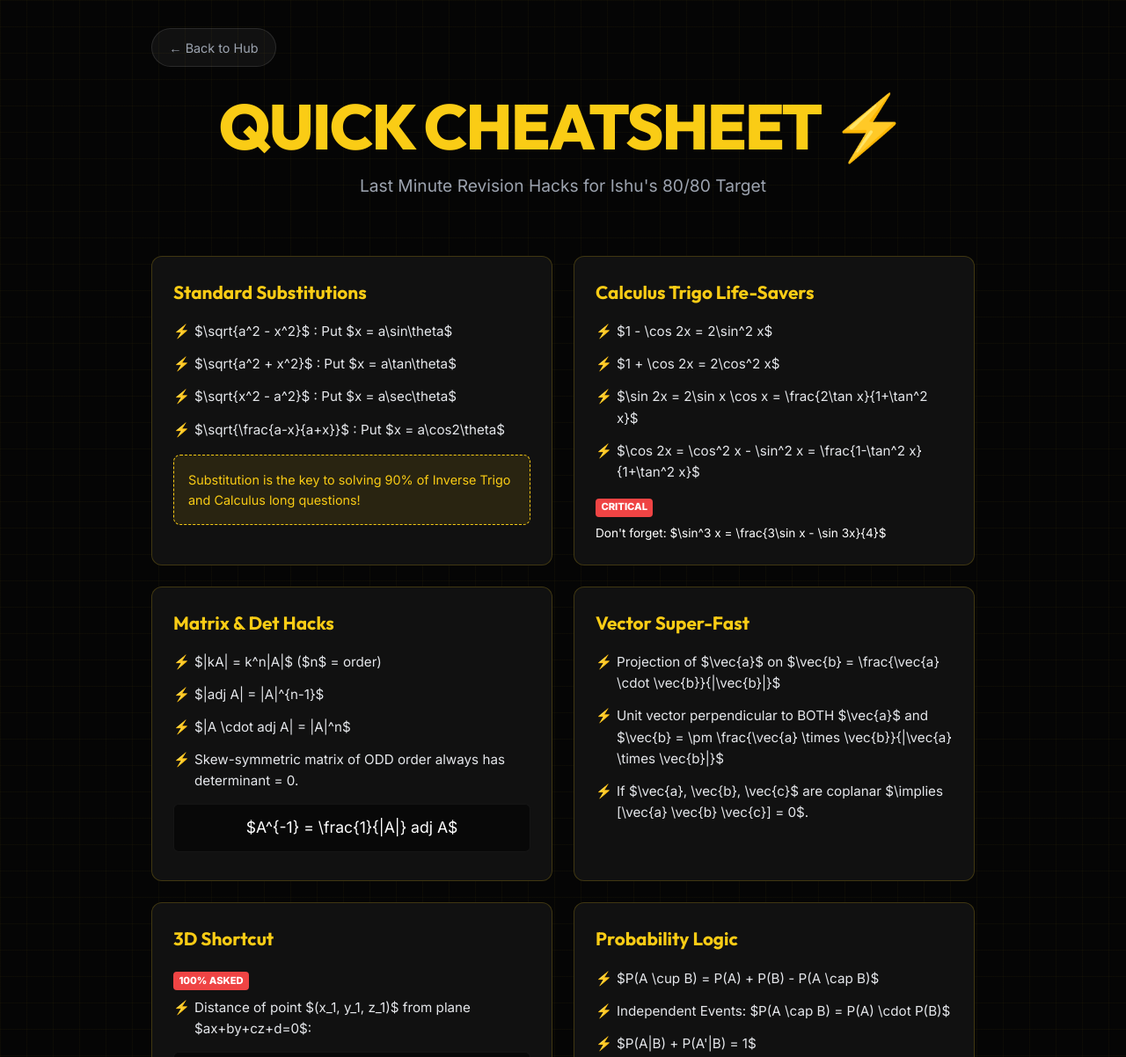
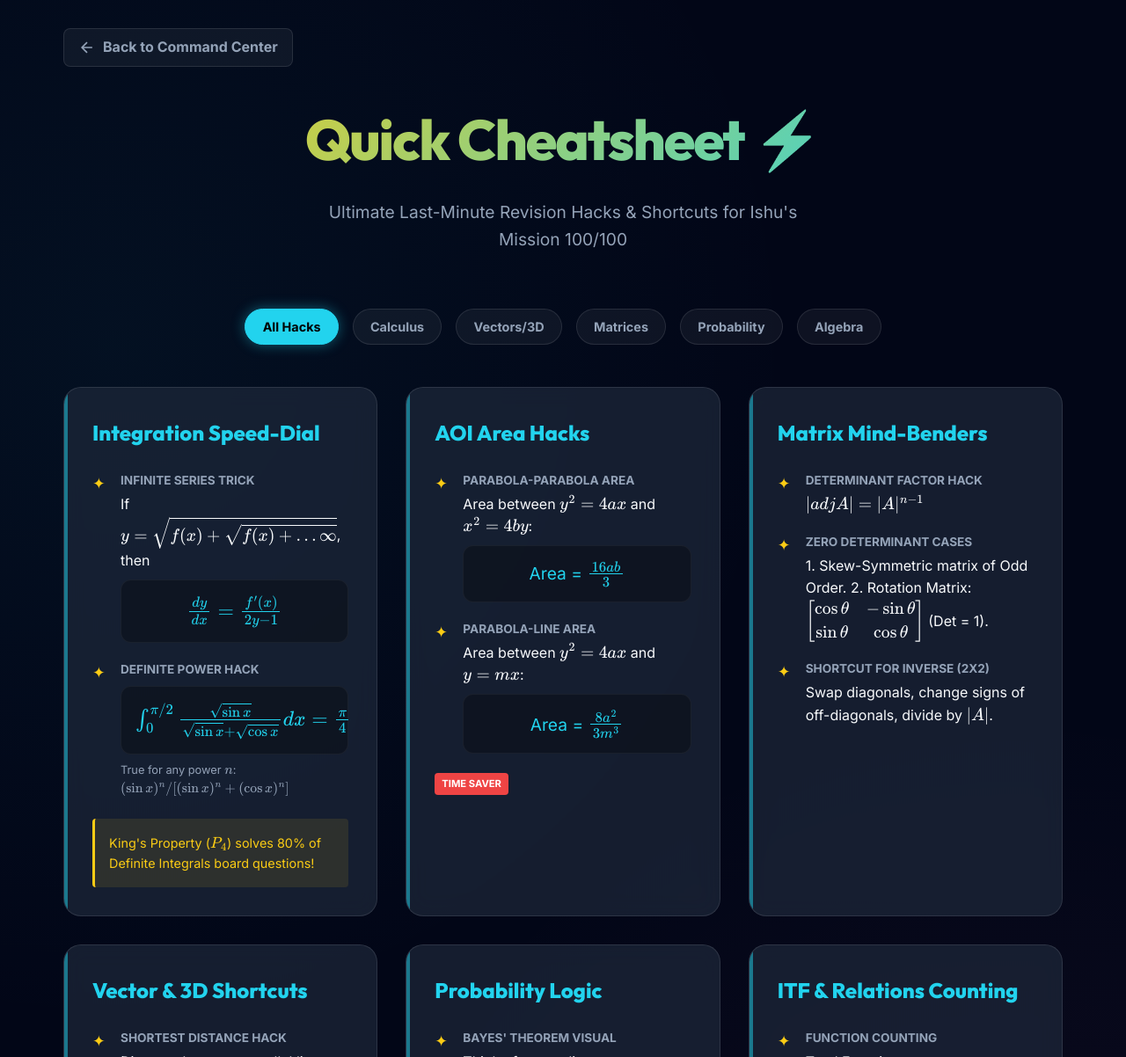
Before and after one commit to thoratpratik2323-hue/math-quick-cheatsheet, a plain HTML site: page index.html in a window 1280 px wide. Shown: the top 1202 px of the page at 88% size. Drawn offline with nearby package versions, Linux system fonts and the light colour scheme.

Commit message:
UPDATED Quick Cheatsheet with premium design and advanced math hacks

```diff
--- a/index.html
+++ b/index.html
@@ -5,27 +5,37 @@
     <meta charset="UTF-8">
     <meta name="viewport" content="width=device-width, initial-scale=1.0">
     <title>Math Quick Cheatsheet | Last Minute Hacks | Target 80/80</title>
-    <link
-        href="https://fonts.googleapis.com/css2?family=Inter:wght@300;400;600;800&family=Outfit:wght@500;700;800&display=swap"
+    <link href="https://fonts.googleapis.com/css2?family=Outfit:wght@400;600;800&family=Inter:wght@400;700&display=swap"
         rel="stylesheet">
-    <script src="https://polyfill.io/v3/polyfill.min.js?features=es6"></script>
+    <script>
+        window.MathJax = {
+            tex: {
+                inlineMath: [['$', '$'], ['\\(', '\\)']],
+                displayMath: [['$$', '$$'], ['\\[', '\\]']]
+            },
+            options: {
+                skipHtmlTags: ['script', 'noscript', 'style', 'textarea', 'pre']
+            }
+        };
+    </script>
     <script id="MathJax-script" async src="https://cdn.jsdelivr.net/npm/mathjax@3/es5/tex-mml-chtml.js"></script>
     <style>
         :root {
-            --bg-color: #050505;
-            --text-main: #ffffff;
-            --text-muted: #9ca3af;
-            --accent: #facc15;
-            /* Electric Yellow */
-            --card-bg: #111111;
-            --border: 1px solid rgba(250, 204, 21, 0.2);
-            --neon-glow: 0 0 15px rgba(250, 204, 21, 0.3);
+            --bg-color: #020617;
+            --card-bg: rgba(30, 41, 59, 0.7);
+            --accent-yellow: #facc15;
+            --accent-cyan: #22d3ee;
+            --accent-pink: #f472b6;
+            --text-main: #f8fafc;
+            --text-muted: #94a3b8;
+            --glass-border: 1px solid rgba(255, 255, 255, 0.1);
         }
 
         * {
             margin: 0;
             padding: 0;
             box-sizing: border-box;
+            scroll-behavior: smooth;
         }
 
         body {
@@ -33,36 +43,39 @@
             background-color: var(--bg-color);
             color: var(--text-main);
             line-height: 1.6;
+            overflow-x: hidden;
             background-image:
-                linear-gradient(rgba(250, 204, 21, 0.03) 1px, transparent 1px),
-                linear-gradient(90deg, rgba(250, 204, 21, 0.03) 1px, transparent 1px);
-            background-size: 30px 30px;
+                radial-gradient(circle at 10% 20%, rgba(34, 211, 238, 0.05) 0%, transparent 40%),
+                radial-gradient(circle at 90% 80%, rgba(244, 114, 182, 0.05) 0%, transparent 40%);
         }
 
         .container {
-            max-width: 1000px;
+            max-width: 1200px;
             margin: 0 auto;
             padding: 2rem;
+        }
+
+        .back-nav {
+            margin-bottom: 2rem;
         }
 
         .btn-back {
             display: inline-flex;
             align-items: center;
             gap: 0.5rem;
-            padding: 0.6rem 1.2rem;
-            background: rgba(255, 255, 255, 0.05);
-            border: 1px solid rgba(255, 255, 255, 0.1);
-            border-radius: 50px;
             color: var(--text-muted);
             text-decoration: none;
-            font-size: 0.9rem;
-            margin-bottom: 2rem;
+            font-weight: 600;
             transition: 0.3s;
+            padding: 0.5rem 1rem;
+            border-radius: 8px;
+            background: rgba(255, 255, 255, 0.05);
+            border: var(--glass-border);
         }
 
         .btn-back:hover {
-            color: var(--accent);
-            border-color: var(--accent);
+            color: var(--accent-cyan);
+            background: rgba(34, 211, 238, 0.1);
             transform: translateX(-5px);
         }
 
@@ -71,237 +84,394 @@
             margin-bottom: 4rem;
         }
 
-        h1 {
+        .main-title {
             font-family: 'Outfit', sans-serif;
-            font-size: clamp(2.5rem, 8vw, 4.5rem);
+            font-size: clamp(2.5rem, 8vw, 4rem);
             font-weight: 800;
-            color: var(--accent);
-            text-transform: uppercase;
+            background: linear-gradient(135deg, var(--accent-yellow) 0%, var(--accent-cyan) 100%);
+            -webkit-background-clip: text;
+            -webkit-text-fill-color: transparent;
+            margin-bottom: 1rem;
             letter-spacing: -2px;
-            line-height: 1;
         }
 
         .subtitle {
+            font-size: 1.2rem;
             color: var(--text-muted);
-            font-size: 1.2rem;
-            margin-top: 1rem;
+            max-width: 600px;
+            margin: 0 auto;
         }
 
+        /* Search/Filter Mockup style */
+        .search-area {
+            display: flex;
+            justify-content: center;
+            margin-bottom: 3rem;
+        }
+
+        .category-tabs {
+            display: flex;
+            gap: 1rem;
+            flex-wrap: wrap;
+            justify-content: center;
+        }
+
+        .tab {
+            padding: 0.5rem 1.2rem;
+            border-radius: 50px;
+            background: rgba(255, 255, 255, 0.05);
+            border: var(--glass-border);
+            color: var(--text-muted);
+            font-size: 0.9rem;
+            font-weight: 600;
+            cursor: pointer;
+            transition: 0.3s;
+        }
+
+        .tab.active {
+            background: var(--accent-cyan);
+            color: #000;
+            border-color: var(--accent-cyan);
+            box-shadow: 0 0 15px rgba(34, 211, 238, 0.4);
+        }
+
+        /* Grid Layout */
         .cheatsheet-grid {
             display: grid;
-            grid-template-columns: repeat(auto-fit, minmax(320px, 1fr));
-            gap: 1.5rem;
+            grid-template-columns: repeat(auto-fit, minmax(350px, 1fr));
+            gap: 2rem;
         }
 
         .hack-card {
             background: var(--card-bg);
-            border: var(--border);
-            border-radius: 12px;
-            padding: 1.5rem;
-            transition: 0.3s;
+            backdrop-filter: blur(12px);
+            border: var(--glass-border);
+            border-radius: 20px;
+            padding: 2rem;
+            transition: 0.4s cubic-bezier(0.175, 0.885, 0.32, 1.275);
             position: relative;
             overflow: hidden;
         }
 
+        .hack-card::before {
+            content: '';
+            position: absolute;
+            top: 0;
+            left: 0;
+            width: 4px;
+            height: 100%;
+            background: var(--accent-cyan);
+            opacity: 0.5;
+        }
+
         .hack-card:hover {
-            border-color: var(--accent);
-            box-shadow: var(--neon-glow);
-            transform: scale(1.02);
+            transform: translateY(-10px);
+            border-color: rgba(34, 211, 238, 0.5);
+            box-shadow: 0 20px 40px rgba(0, 0, 0, 0.3);
         }
 
         .hack-card h3 {
             font-family: 'Outfit', sans-serif;
-            font-size: 1.3rem;
-            color: var(--accent);
-            margin-bottom: 1rem;
+            font-size: 1.5rem;
+            margin-bottom: 1.5rem;
             display: flex;
             align-items: center;
-            gap: 0.5rem;
+            gap: 0.75rem;
+            color: var(--accent-cyan);
         }
 
-        .hack-card ul {
+        .hack-list {
             list-style: none;
         }
 
-        .hack-card li {
-            margin-bottom: 0.8rem;
-            padding-left: 1.5rem;
+        .hack-item {
+            margin-bottom: 1.2rem;
             position: relative;
-            font-size: 0.95rem;
-            color: #e5e7eb;
+            padding-left: 2rem;
         }
 
-        .hack-card li::before {
-            content: '⚡';
+        .hack-item::before {
+            content: '✦';
             position: absolute;
             left: 0;
-            color: var(--accent);
+            color: var(--accent-yellow);
+            font-size: 1.1rem;
         }
 
-        .math-box {
-            background: rgba(0, 0, 0, 0.5);
-            padding: 0.8rem;
-            border-radius: 6px;
+        .hack-label {
+            display: block;
+            font-weight: 700;
+            font-size: 0.85rem;
+            color: var(--text-muted);
+            text-transform: uppercase;
+            margin-bottom: 0.2rem;
+        }
+
+        .formula-box {
+            background: rgba(0, 0, 0, 0.3);
             border: 1px solid rgba(255, 255, 255, 0.05);
+            padding: 1rem;
+            border-radius: 12px;
             margin: 0.5rem 0;
-            font-size: 1.1rem;
+            font-size: 1.2rem;
             text-align: center;
+            color: var(--accent-cyan);
+        }
+
+        .pro-tip {
+            margin-top: 1.5rem;
+            padding: 1rem;
+            background: rgba(250, 204, 21, 0.1);
+            border-left: 3px solid var(--accent-yellow);
+            border-radius: 4px;
+            font-size: 0.9rem;
+            color: var(--accent-yellow);
         }
 
         .warning-tag {
             display: inline-block;
             background: #ef4444;
-            color: #fff;
+            color: white;
             font-size: 0.7rem;
             font-weight: 800;
-            padding: 0.1rem 0.4rem;
+            padding: 0.2rem 0.5rem;
             border-radius: 4px;
             margin-bottom: 0.5rem;
             text-transform: uppercase;
         }
 
-        .pro-tip {
-            background: rgba(250, 204, 21, 0.1);
-            border: 1px dashed var(--accent);
-            padding: 1rem;
-            border-radius: 8px;
-            margin-top: 1rem;
-            font-size: 0.9rem;
-            color: var(--accent);
+        footer {
+            text-align: center;
+            margin-top: 6rem;
+            padding: 4rem 2rem;
+            border-top: var(--glass-border);
+            background: rgba(0, 0, 0, 0.2);
         }
 
-        .footer {
-            text-align: center;
-            margin-top: 5rem;
-            padding: 3rem;
-            border-top: 1px solid rgba(250, 204, 21, 0.1);
+        .footer-text {
+            font-size: 1.2rem;
+            font-weight: 600;
             color: var(--text-muted);
         }
 
-        .mjx-chtml {
-            color: white !important;
+        .heart {
+            color: #ef4444;
+            display: inline-block;
+            animation: pulse 1.5s infinite;
+        }
+
+        @keyframes pulse {
+            0% {
+                transform: scale(1);
+            }
+
+            50% {
+                transform: scale(1.2);
+            }
+
+            100% {
+                transform: scale(1);
+            }
+        }
+
+        /* Custom Scrollbar */
+        ::-webkit-scrollbar {
+            width: 8px;
+        }
+
+        ::-webkit-scrollbar-track {
+            background: var(--bg-color);
+        }
+
+        ::-webkit-scrollbar-thumb {
+            background: #1e293b;
+            border-radius: 10px;
+        }
+
+        ::-webkit-scrollbar-thumb:hover {
+            background: #334155;
+        }
+
+        @media (max-width: 768px) {
+            .container {
+                padding: 1rem;
+            }
+
+            .cheatsheet-grid {
+                grid-template-columns: 1fr;
+            }
         }
     </style>
 </head>
 
 <body>
-
     <div class="container">
-        <a href="https://thoratpratik2323-hue.github.io/ishu-math-hub/" class="btn-back">← Back to Hub</a>
+        <nav class="back-nav">
+            <a href="https://thoratpratik2323-hue.github.io/ishu-math-hub/" class="btn-back">
+                <svg width="20" height="20" viewBox="0 0 24 24" fill="none" stroke="currentColor" stroke-width="2">
+                    <path d="M19 12H5M12 19l-7-7 7-7" />
+                </svg>
+                Back to Command Center
+            </a>
+        </nav>
 
         <header>
-            <h1>Quick Cheatsheet ⚡</h1>
-            <p class="subtitle">Last Minute Revision Hacks for Ishu's 80/80 Target</p>
+            <h1 class="main-title">Quick Cheatsheet ⚡</h1>
+            <p class="subtitle">Ultimate Last-Minute Revision Hacks & Shortcuts for Ishu's Mission 100/100</p>
         </header>
 
+        <div class="search-area">
+            <div class="category-tabs">
+                <div class="tab active">All Hacks</div>
+                <div class="tab">Calculus</div>
+                <div class="tab">Vectors/3D</div>
+                <div class="tab">Matrices</div>
+                <div class="tab">Probability</div>
+                <div class="tab">Algebra</div>
+            </div>
+        </div>
+
         <div class="cheatsheet-grid">
-
-            <!-- INTEGRATION SUBSTITUTIONS -->
+            <!-- CALCULUS: INTEGRATION -->
             <div class="hack-card">
-                <h3>Standard Substitutions</h3>
-                <ul>
-                    <li>$\sqrt{a^2 - x^2}$ : Put <span class="highlight">$x = a\sin\theta$</span></li>
-                    <li>$\sqrt{a^2 + x^2}$ : Put <span class="highlight">$x = a\tan\theta$</span></li>
-                    <li>$\sqrt{x^2 - a^2}$ : Put <span class="highlight">$x = a\sec\theta$</span></li>
-                    <li>$\sqrt{\frac{a-x}{a+x}}$ : Put <span class="highlight">$x = a\cos2\theta$</span></li>
-                </ul>
-                <div class="pro-tip">Substitution is the key to solving 90% of Inverse Trigo and Calculus long
-                    questions!</div>
+                <h3>Integration Speed-Dial</h3>
+                <div class="hack-list">
+                    <div class="hack-item">
+                        <span class="hack-label">Infinite Series Trick</span>
+                        If $y = \sqrt{f(x) + \sqrt{f(x) + \dots\infty}}$, then
+                        <div class="formula-box">$\frac{dy}{dx} = \frac{f'(x)}{2y-1}$</div>
+                    </div>
+                    <div class="hack-item">
+                        <span class="hack-label">Definite Power Hack</span>
+                        <div class="formula-box">$\int_0^{\pi/2} \frac{\sqrt{\sin x}}{\sqrt{\sin x} + \sqrt{\cos x}} dx
+                            = \frac{\pi}{4}$</div>
+                        <p style="font-size: 0.8rem; color: var(--text-muted);">True for any power $n$: $(\sin x)^n /
+                            [(\sin x)^n + (\cos x)^n]$</p>
+                    </div>
+                </div>
+                <div class="pro-tip">King's Property ($P_4$) solves 80% of Definite Integrals board questions!</div>
             </div>
 
-            <!-- TRIGONOMETRY HACKS -->
+            <!-- CALCULUS: AREA (AOI) -->
             <div class="hack-card">
-                <h3>Calculus Trigo Life-Savers</h3>
-                <ul>
-                    <li>$1 - \cos 2x = 2\sin^2 x$</li>
-                    <li>$1 + \cos 2x = 2\cos^2 x$</li>
-                    <li>$\sin 2x = 2\sin x \cos x = \frac{2\tan x}{1+\tan^2 x}$</li>
-                    <li>$\cos 2x = \cos^2 x - \sin^2 x = \frac{1-\tan^2 x}{1+\tan^2 x}$</li>
-                </ul>
-                <div class="warning-tag">CRITICAL</div>
-                <p style="font-size: 0.85rem;">Don't forget: $\sin^3 x = \frac{3\sin x - \sin 3x}{4}$</p>
+                <h3>AOI Area Hacks</h3>
+                <div class="hack-list">
+                    <div class="hack-item">
+                        <span class="hack-label">Parabola-Parabola Area</span>
+                        Area between $y^2 = 4ax$ and $x^2 = 4by$:
+                        <div class="formula-box">Area = $\frac{16ab}{3}$</div>
+                    </div>
+                    <div class="hack-item">
+                        <span class="hack-label">Parabola-Line Area</span>
+                        Area between $y^2 = 4ax$ and $y = mx$:
+                        <div class="formula-box">Area = $\frac{8a^2}{3m^3}$</div>
+                    </div>
+                </div>
+                <div class="warning-tag">Time Saver</div>
             </div>
 
-            <!-- DETERMINANT SHORTCUTS -->
+            <!-- MATRICES & DETERMINANTS -->
             <div class="hack-card">
-                <h3>Matrix & Det Hacks</h3>
-                <ul>
-                    <li>$|kA| = k^n|A|$ ($n$ = order)</li>
-                    <li>$|adj A| = |A|^{n-1}$</li>
-                    <li>$|A \cdot adj A| = |A|^n$</li>
-                    <li>Skew-symmetric matrix of ODD order always has determinant = 0.</li>
-                </ul>
-                <div class="math-box">
-                    $A^{-1} = \frac{1}{|A|} adj A$
+                <h3>Matrix Mind-Benders</h3>
+                <div class="hack-list">
+                    <div class="hack-item">
+                        <span class="hack-label">Determinant Factor Hack</span>
+                        $|adj A| = |A|^{n-1}$
+                    </div>
+                    <div class="hack-item">
+                        <span class="hack-label">Zero Determinant Cases</span>
+                        1. Skew-Symmetric matrix of Odd Order.
+                        2. Rotation Matrix: $\begin{bmatrix} \cos\theta & -\sin\theta \\ \sin\theta & \cos\theta
+                        \end{bmatrix}$ (Det = 1).
+                    </div>
+                    <div class="hack-item">
+                        <span class="hack-label">Shortcut for Inverse (2x2)</span>
+                        Swap diagonals, change signs of off-diagonals, divide by $|A|$.
+                    </div>
                 </div>
             </div>
 
-            <!-- VECTOR PROJECTION -->
+            <!-- VECTORS & 3D GEOMETRY -->
             <div class="hack-card">
-                <h3>Vector Super-Fast</h3>
-                <ul>
-                    <li>Projection of $\vec{a}$ on $\vec{b} = \frac{\vec{a} \cdot \vec{b}}{|\vec{b}|}$</li>
-                    <li>Unit vector perpendicular to BOTH $\vec{a}$ and $\vec{b} = \pm \frac{\vec{a} \times
-                        \vec{b}}{|\vec{a} \times \vec{b}|}$</li>
-                    <li>If $\vec{a}, \vec{b}, \vec{c}$ are coplanar $\implies [\vec{a} \vec{b} \vec{c}] = 0$.</li>
-                </ul>
+                <h3>Vector & 3D Shortcuts</h3>
+                <div class="hack-list">
+                    <div class="hack-item">
+                        <span class="hack-label">Shortest Distance Hack</span>
+                        Distance between parallel lines:
+                        <div class="formula-box">$d = \frac{|(\vec{a}_2 - \vec{a}_1) \times \vec{b}|}{|\vec{b}|}$</div>
+                    </div>
+                    <div class="hack-item">
+                        <span class="hack-label">Perpendicular Distance</span>
+                        Point $(x_1, y_1, z_1)$ to plane $Ax+By+Cz+D=0$:
+                        <div class="formula-box">$\frac{|Ax_1 + By_1 + Cz_1 + D|}{\sqrt{A^2+B^2+C^2}}$</div>
+                    </div>
+                </div>
+                <div class="pro-tip">Direction Ratios $(a,b,c)$ are your best friends. Normalize them to get Direction
+                    Cosines $(l,m,n)$.</div>
             </div>
 
-            <!-- 3D DISTANCE HACK -->
+            <!-- PROBABILITY -->
             <div class="hack-card">
-                <h3>3D Shortcut</h3>
-                <p class="warning-tag">100% Asked</p>
-                <ul>
-                    <li>Distance of point $(x_1, y_1, z_1)$ from plane $ax+by+cz+d=0$:</li>
-                    <div class="math-box">
-                        $d = \frac{|ax_1 + by_1 + cz_1 + d|}{\sqrt{a^2+b^2+c^2}}$
+                <h3>Probability Logic</h3>
+                <div class="hack-list">
+                    <div class="hack-item">
+                        <span class="hack-label">Bayes' Theorem Visual</span>
+                        Think of a tree diagram.
+                        $P(Ei|A) = \frac{\text{Path through } Ei}{\text{Total sum of all paths}}$
                     </div>
-                    <li>Angle between 2 planes = Angle between their normals.</li>
-                </ul>
+                    <div class="hack-item">
+                        <span class="hack-label">Independent Events</span>
+                        $P(A \cap B) = P(A) \cdot P(B)$.
+                        $P(A \cup B) = 1 - P(A')P(B')$.
+                    </div>
+                </div>
             </div>
 
-            <!-- PROBABILITY HACKS -->
+            <!-- INVERSE TRIGO & RELATIONS -->
             <div class="hack-card">
-                <h3>Probability Logic</h3>
-                <ul>
-                    <li>$P(A \cup B) = P(A) + P(B) - P(A \cap B)$</li>
-                    <li>Independent Events: $P(A \cap B) = P(A) \cdot P(B)$</li>
-                    <li>$P(A|B) + P(A'|B) = 1$</li>
-                </ul>
-                <div class="pro-tip">If events are mutually exclusive, $P(A \cap B) = 0$.</div>
+                <h3>ITF & Relations Counting</h3>
+                <div class="hack-list">
+                    <div class="hack-item">
+                        <span class="hack-label">Function Counting</span>
+                        Total Functions $A(n) \to B(m) = m^n$.
+                        One-One Functions = $^mP_n$ (if $m \ge n$).
+                    </div>
+                    <div class="hack-item">
+                        <span class="hack-label">ITF Principal Range</span>
+                        $\sin^{-1}, \tan^{-1}, \csc^{-1} \to [-\pi/2, \pi/2]$.
+                        $\cos^{-1}, \cot^{-1}, \sec^{-1} \to [0, \pi]$.
+                    </div>
+                </div>
+                <div class="warning-tag">Avoid SILLY MISTAKES</div>
             </div>
-
-            <!-- DERIVATIVE HACKS -->
-            <div class="hack-card">
-                <h3>Limit & Diff Hacks</h3>
-                <ul>
-                    <li>$\frac{d}{dx}(\sqrt{x}) = \frac{1}{2\sqrt{x}}$</li>
-                    <li>$\frac{d}{dx}(|x|) = \frac{x}{|x|}$ (for $x \neq 0$)</li>
-                    <li>$\frac{d}{dx}(\log_a x) = \frac{1}{x \ln a}$</li>
-                </ul>
-                <div class="pro-tip">If $y = \sqrt{f(x) + \sqrt{f(x) + \dots}}$, then $\frac{dy}{dx} =
-                    \frac{f'(x)}{2y-1}$.</div>
-            </div>
-
-            <!-- RELATIONS HACK -->
-            <div class="hack-card">
-                <h3>Relation Counting</h3>
-                <ul>
-                    <li>Total relations on set $A$(n) = $2^{n^2}$</li>
-                    <li>Total Reflexive relations = $2^{n^2 - n}$</li>
-                    <li>Total Symmetric relations = $2^{n(n+1)/2}$</li>
-                </ul>
-            </div>
-
         </div>
 
-        <div class="footer">
-            <p><strong>Quick Revision Shield</strong> - Built for Ishu ⚡</p>
-            <p style="font-size: 0.9rem; margin-top: 0.5rem;">Shortcuts used by toppers to save time! 80/80 Target. 🎯
-            </p>
-        </div>
+        <footer>
+            <div class="footer-text">Built with <span class="heart">❤</span> by Pratik — for Ishu's Board Mission 2026
+            </div>
+            <p style="margin-top: 1rem; color: var(--text-muted);">Focus. Believe. Conquer. You've got this!</p>
+        </footer>
     </div>
 
+    <script>
+        // Simple filter logic for mockup
+        const tabs = document.querySelectorAll('.tab');
+        tabs.forEach(tab => {
+            tab.addEventListener('click', () => {
+                tabs.forEach(t => t.classList.remove('active'));
+                tab.classList.add('active');
+            });
+        });
+
+        // MathJax notification
+        window.addEventListener('load', () => {
+            if (window.MathJax) {
+                MathJax.typesetPromise().then(() => {
+                    console.log("Cheatsheet Math rendered!");
+                });
+            }
+        });
+    </script>
 </body>
 
 </html>
```
